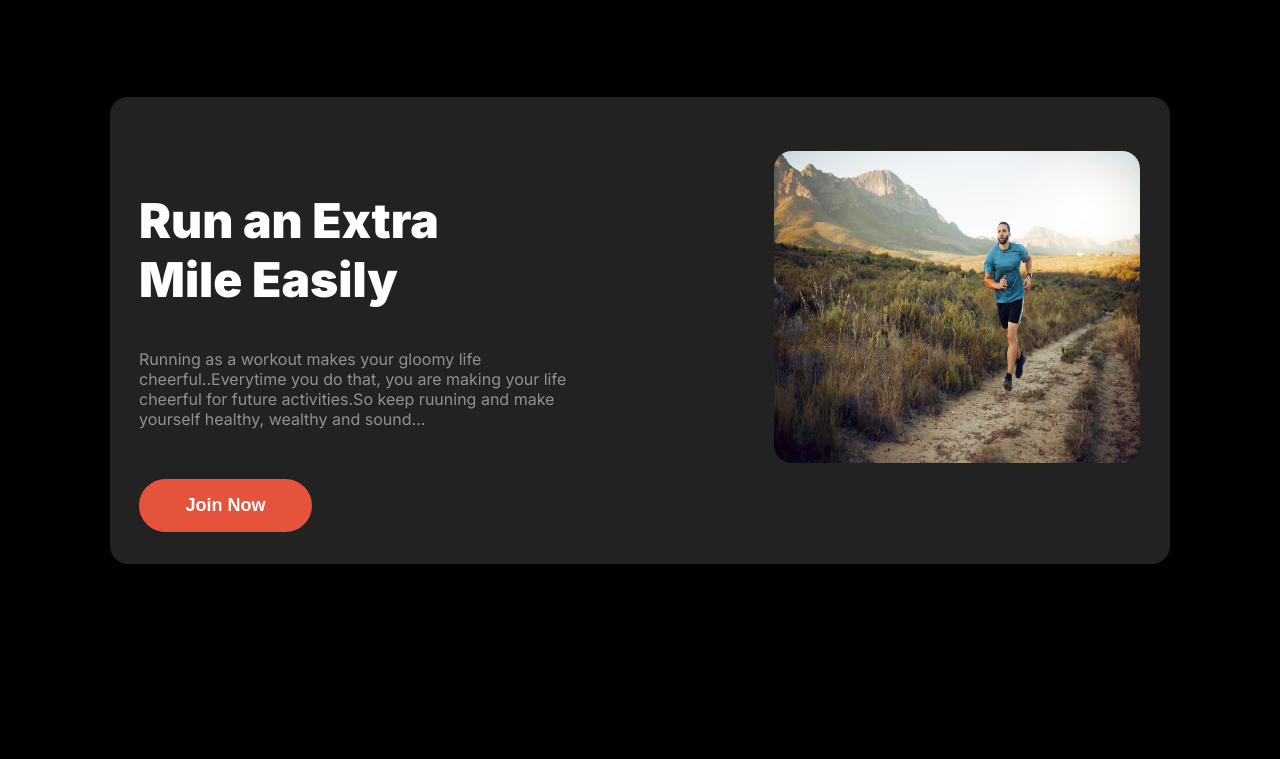
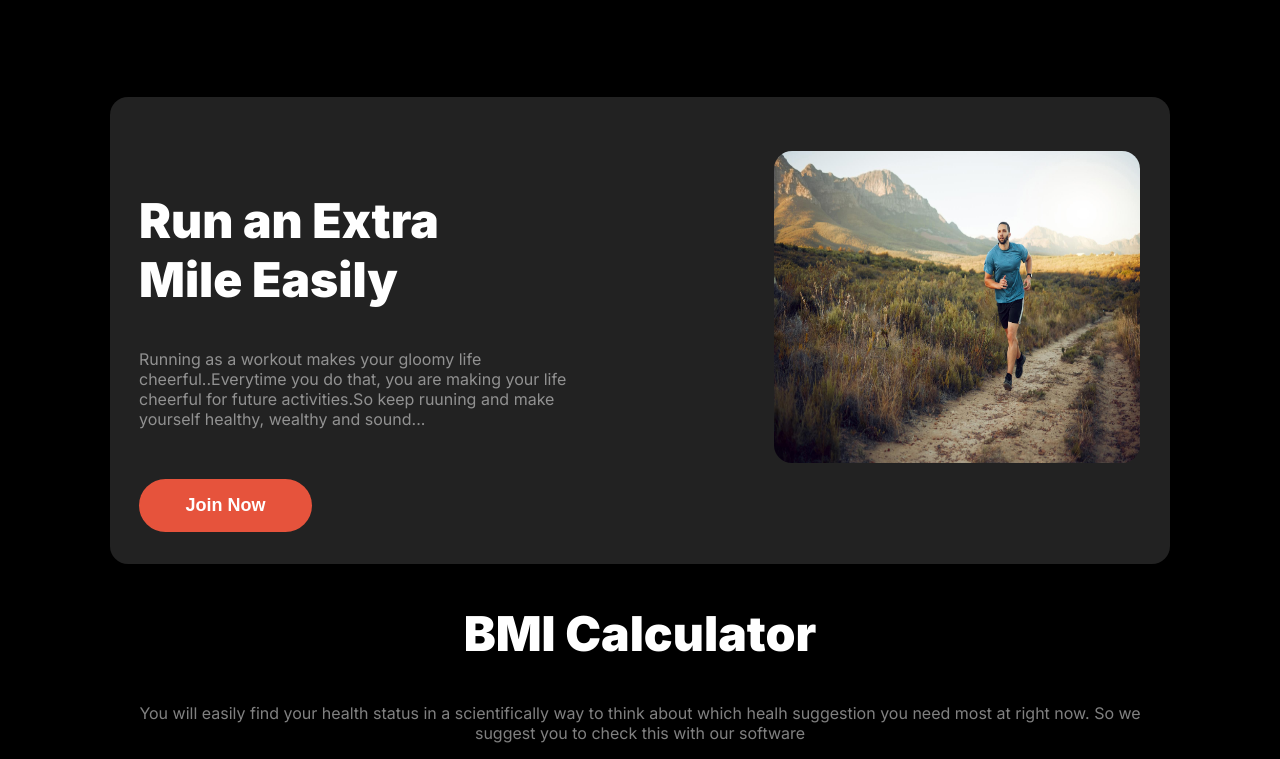
Before and after one commit to AbrarSian/Assignment-02, a plain HTML site: page index.html in a window 1280 px wide. Shown: the part 1255-2014 px from the top of the page. Before the commit the page ends 1819 px from the top, so only its background shows below. Drawn offline with Linux system fonts and the light colour scheme; a web font is replaced by a local one.

Commit message:
third mini section

```diff
--- a/index.html
+++ b/index.html
@@ -106,6 +106,12 @@
                 </div>
                 </div>
             </section>
+            <section class="mini">
+                <div class="mini-part">
+                    <h2 class="mini-content special-text">BMI Calculator</h2>
+                    <p class="mini-description text-light-white">You will easily find your health status in a scientifically way to think about which healh suggestion you need most at right now. So we suggest you to check this with our software</p>
+                </div>
+            </section>
     </main>
     <footer >
     </footer>
--- a/styles.css
+++ b/styles.css
@@ -187,3 +187,8 @@ body{
 .run button{
     margin-top: 34px;
 }
+
+/* 3rd mini section starts here */
+.mini-part{
+    text-align: center;
+}
```
